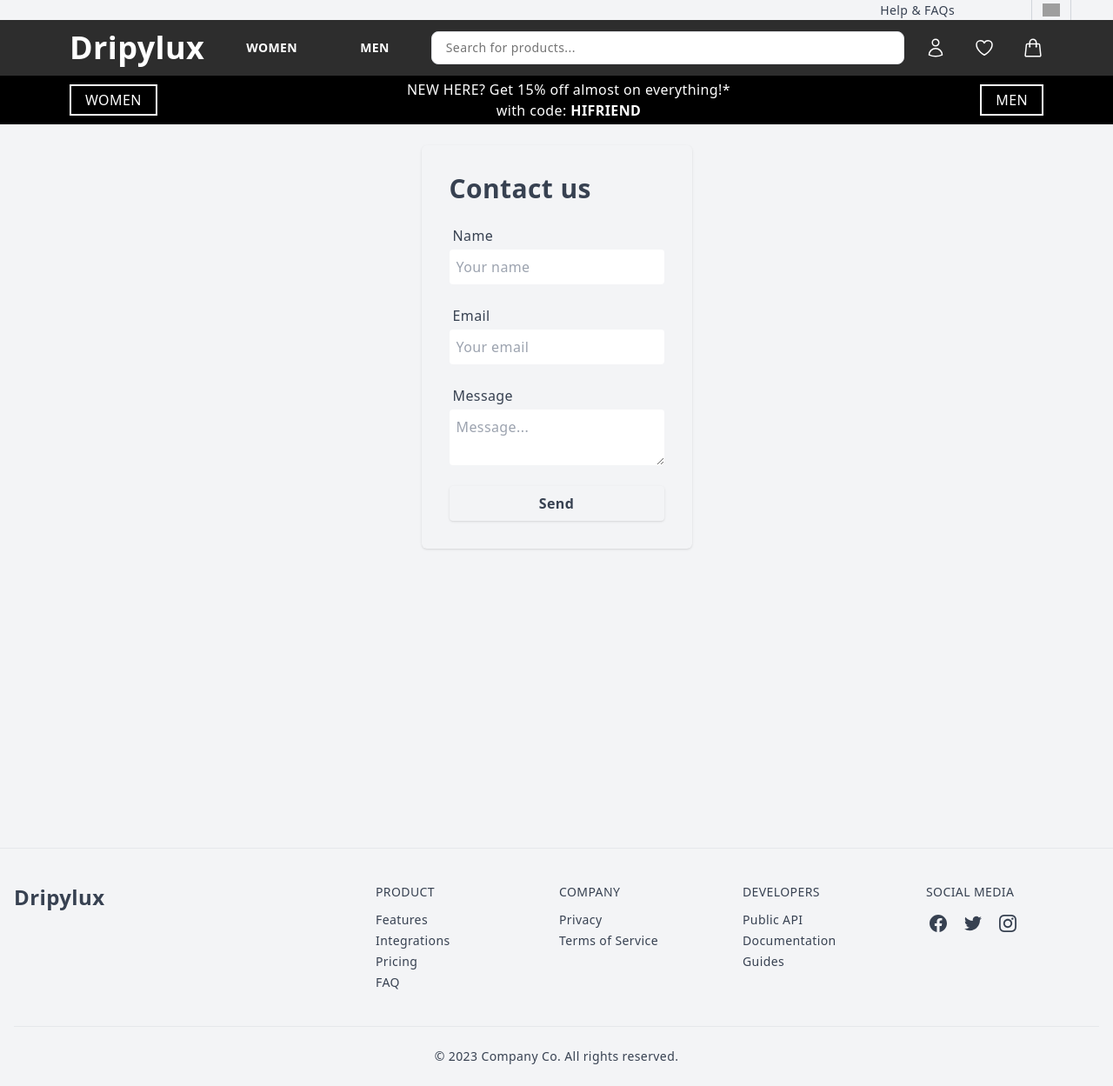
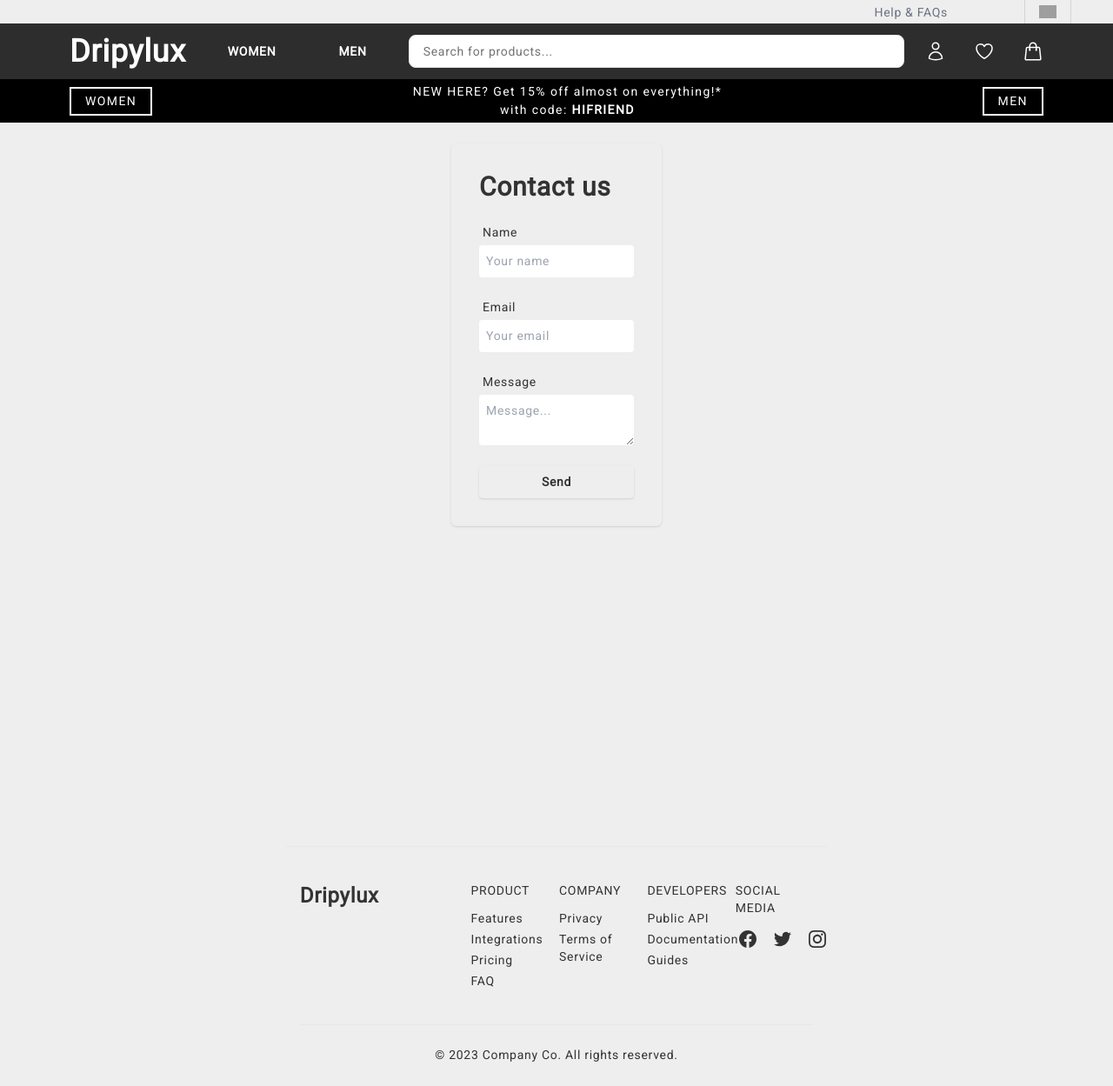
Before and after one commit to gebrieldejene2/new-drip, a React (Vite) app: page /contact in a window 1280 px wide. Shown: the whole page at 87% size. Built offline with nearby package versions, Linux system fonts and the light colour scheme; grey boxes are pictures that could not be loaded.

Commit message:
feat: Update styles and add footer links
Update styles for navbar and root layout, add footer links

```diff
--- a/index.html
+++ b/index.html
@@ -4,7 +4,7 @@
     <meta charset="UTF-8" />
     <link rel="icon" type="image/svg+xml" href="/vite.svg" />
     <meta name="viewport" content="width=device-width, initial-scale=1.0" />
-    <title>DripyLux</title>
+    <title>Dripylux</title>
   </head>
   <body>
     <div id="root"></div>
--- a/src/components/footer.jsx
+++ b/src/components/footer.jsx
@@ -1,3 +1,30 @@
+const footerLinks = {
+  help: [
+    { name: "Help", href: "#" },
+    { name: "Tracking order", href: "#" },
+    { name: "Delivery & returns", href: "#" },
+    { name: "DRIPYLUX Premier", href: "#" },
+    { name: "Sitemap", href: "#" },
+  ],
+  about: [
+    { name: "About us", href: "#" },
+    { name: "Careers at DRIPYLUX", href: "#" },
+    { name: "Corporate responsibility", href: "#" },
+  ],
+  more: [
+    { name: "About", href: "#" },
+    { name: "Blog", href: "#" },
+    { name: "Jobs", href: "#" },
+    { name: "Press", href: "#" },
+    { name: "Partners", href: "#" },
+  ],
+  socials: [
+    { name: "Facebook", href: "#" },
+    { name: "Instagram", href: "#" },
+    { name: "Snapchat", href: "#" },
+  ],
+};
+
 const Footer = () => {
   return (
     <footer className="px-4 divide-y dark:bg-gray-800 dark:text-gray-100 font-normal border-t mt-8">
--- a/src/components/navbar.jsx
+++ b/src/components/navbar.jsx
@@ -46,7 +46,7 @@ const Navbar = () => {
             </NavLink>
             <input
               type="text"
-              className="flex-1 text-grayFont rounded-lg px-4 py-1 ml-4 mr-6"
+              className="flex-1 rounded-lg px-4 py-1 ml-4 mr-6"
               placeholder="Search for items and brands"
             />
             <div className="flex gap-8">
--- /dev/null
+++ b/src/components/top-bar.jsx
@@ -0,0 +1,17 @@
+import { Link } from "react-router-dom";
+
+const TopBar = () => {
+  return (
+    <div className="hidden md:flex items-center text-sm w-full px-12 text-gray-500">
+      <Link className="ml-auto mr-20">Help & FAQs</Link>
+      <button className="px-4 py-1.5 ml-2 border-x border-gray-300">
+        <img
+          src="https://hatscripts.github.io/circle-flags/flags/ng.svg"
+          width="20"
+        ></img>
+      </button>
+    </div>
+  );
+};
+
+export default TopBar;
--- a/src/index.css
+++ b/src/index.css
@@ -1,4 +1,4 @@
-@import url("https://fonts.googleapis.com/css2?family=Roboto:wght@400&display=swap");
+@import url("https://fonts.googleapis.com/css2?family=Roboto&display=swap");
 
 @tailwind base;
 @tailwind components;
@@ -8,6 +8,11 @@ body {
   margin: 0;
   padding: 0;
   font-family: "Roboto", sans-serif;
+  font-size: 14px;
+  letter-spacing: 0.05em;
+  line-height: 1.5;
+  color: #333;
+  background-color: #eee;
   -webkit-font-smoothing: antialiased;
   -moz-osx-font-smoothing: grayscale;
 }
--- a/src/layouts/root.jsx
+++ b/src/layouts/root.jsx
@@ -10,6 +10,7 @@ import {
 } from "@heroicons/react/24/outline";
 
 //components
+import TopBar from "../components/top-bar";
 import MobileMenu from "../components/mobile-menu";
 import Cart from "../components/cart-sidenav";
 import Favorites from "../components/favorites-sidenav";
@@ -31,17 +32,9 @@ export default function Root() {
     setOpenMobileMenu(!openMobileMenu);
   };
   return (
-    <div className="flex flex-col w-full bg-gray-100 text-gray-700 font-sans tracking-wide">
-      <header>
-        <div className="hidden md:flex items-center text-sm w-full px-12 text-gray-700">
-          <Link className="ml-auto mr-20">Help & FAQs</Link>
-          <button className="px-3 py-1 ml-2 border-x border-gray-300">
-            <img
-              src="https://hatscripts.github.io/circle-flags/flags/ng.svg"
-              width="20"
-            ></img>
-          </button>
-        </div>
+    <div className="w-full min-h-screen flex flex-col items-center">
+      <header className="w-full flex flex-col items-center">
+        <TopBar />
         <nav className="flex items-center w-full h-auto md:h-16 bg-darkGray text-white px-4 md:px-12 lg:px-20 py-3 md:py-0">
           <div className="flex items-center md:hidden">
             <button onClick={toggleMobileMenu} className="mr-4">
@@ -113,7 +106,7 @@ export default function Root() {
             </div>
           ) : null}
         </div>
-        <div className="hidden md:flex w-full bg-black text-white items-center justify-between md:px-12 lg:px-20">
+        <div className="hidden md:flex w-full bg-black text-white tracking-widest items-center justify-between md:px-12 lg:px-20">
           <button className="border-2 border-white px-4 py-1 hover:bg-white hover:text-black">
             WOMEN
           </button>
--- a/src/main.jsx
+++ b/src/main.jsx
@@ -77,5 +77,5 @@ const router = createBrowserRouter([
 ReactDOM.createRoot(document.getElementById("root")).render(
   <React.StrictMode>
     <RouterProvider router={router} />
-  </React.StrictMode>
+  </React.StrictMode>,
 );
--- a/tailwind.config.js
+++ b/tailwind.config.js
@@ -4,11 +4,9 @@ export default {
   theme: {
     extend: {
       colors: {
-        grayFont: "#666666",
         darkGray: "#2D2D2D",
         lightGray: "#525050",
         cloud: "#DDDDDD",
-        grayBackground: "#CCCBCB",
       },
     },
   },
```
Also changed, not shown: .codesandbox/tasks.json, 1 other file (tests, documents, lock files or other folders).
